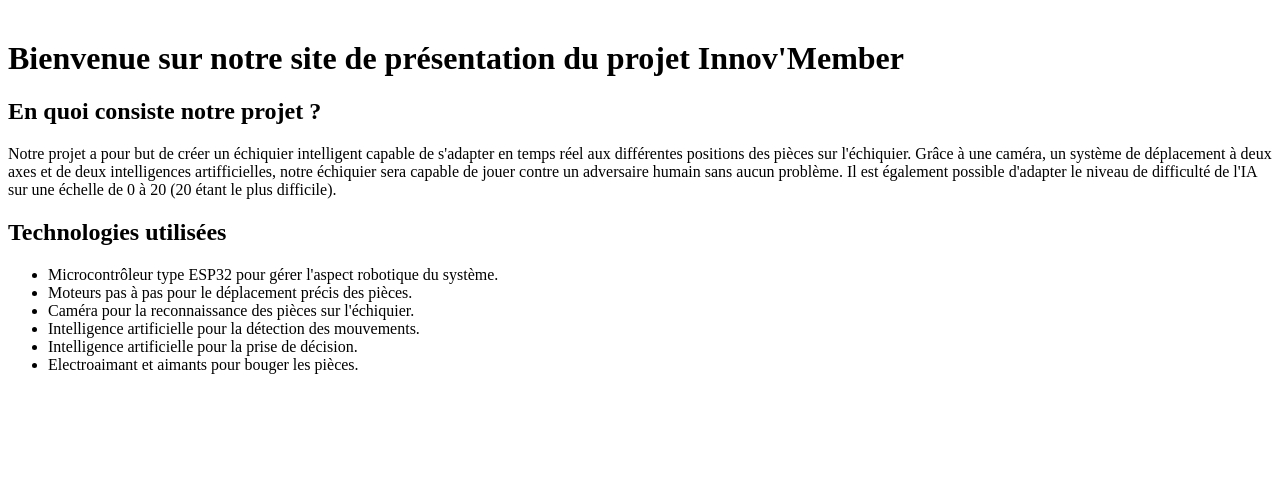
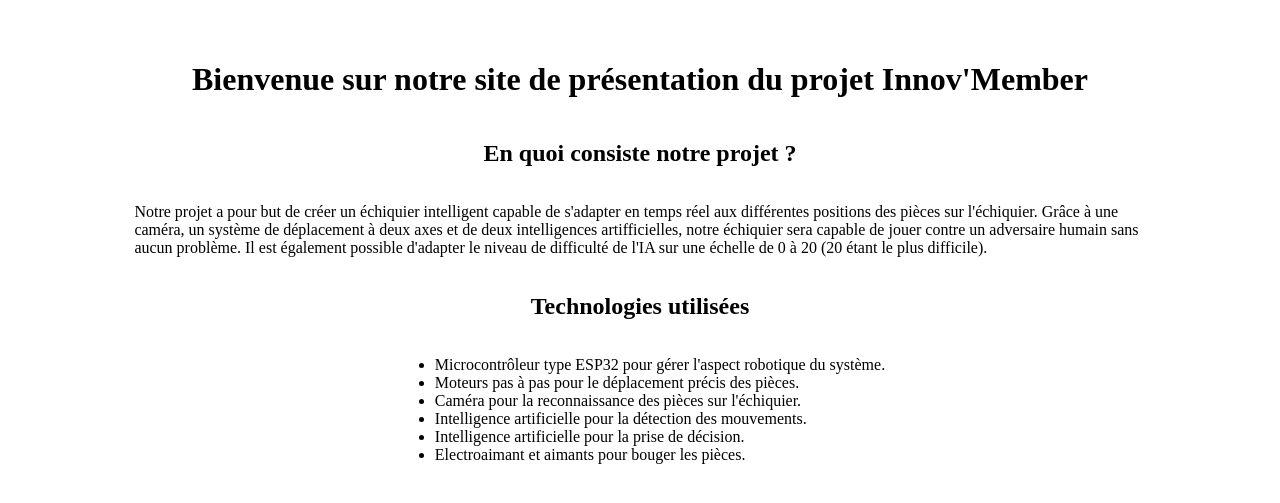
Before and after one commit to DSM892/chess-robot, a plain HTML site: page accueil.html in a window 1280 px wide. Shown: the part 137-640 px from the top of the page. Drawn offline with Linux system fonts and the light colour scheme.

Commit message:
feat} (accueil): :sparkles: Début css

```diff
--- a/accueil.css
+++ b/accueil.css
@@ -19,3 +19,13 @@
     text-decoration: none;
     color: black;
 }
+
+#content {
+    display: flex;
+    flex-direction: column;
+    align-items: center;
+}
+
+#content p {
+    width: 80%;
+}
```
